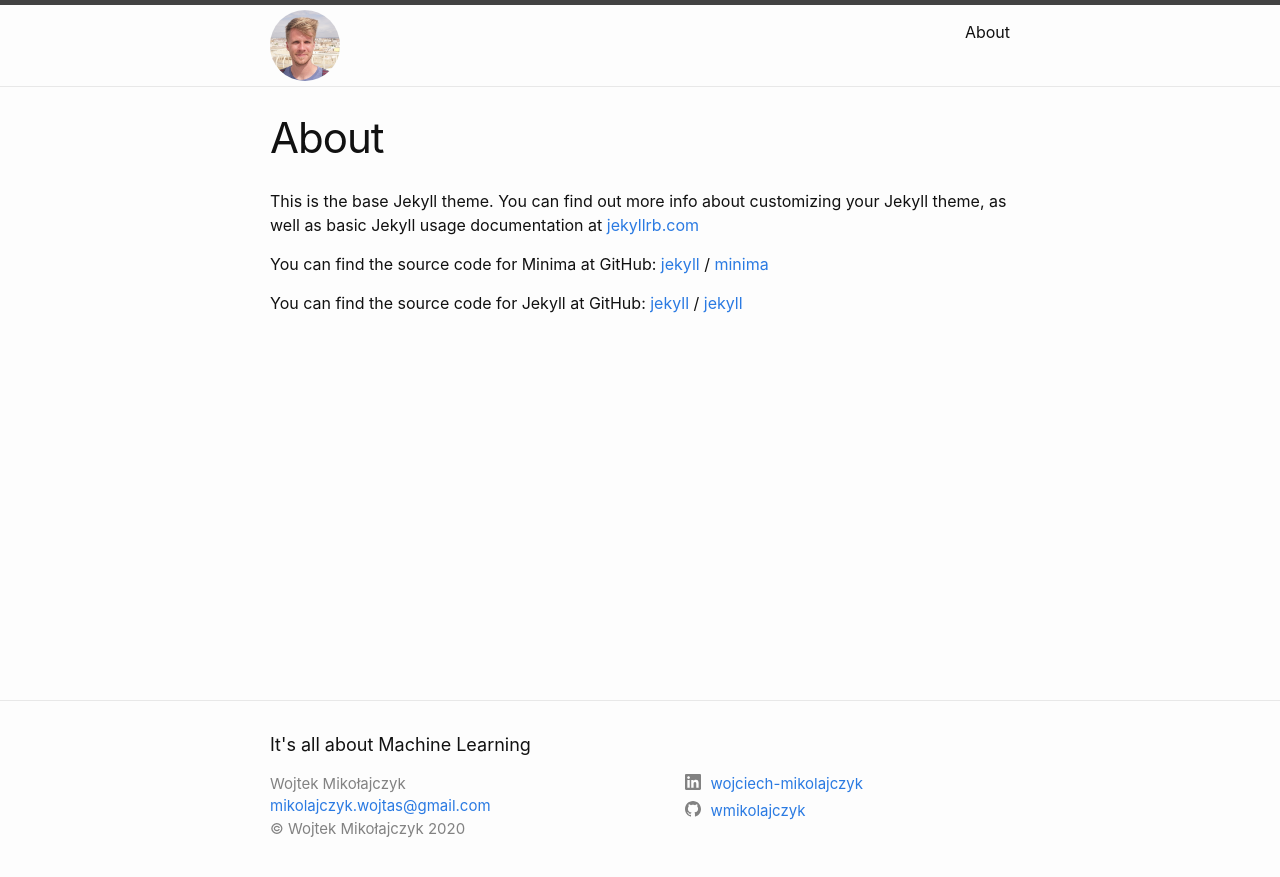
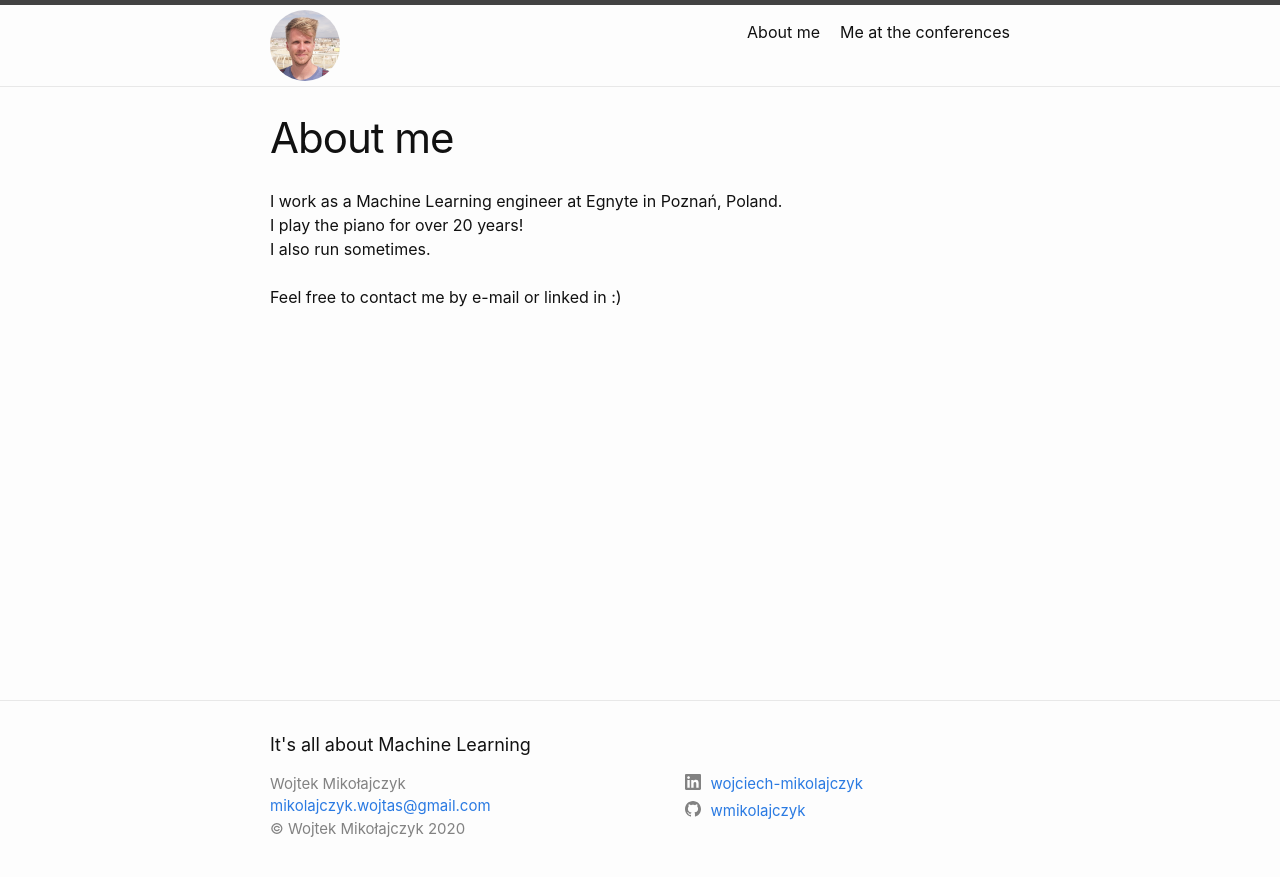
Before and after one commit to wmikolajczyk/womiko-blog, a Jekyll site: the page built from about.markdown, in a window 1280 px wide. Shown: the top 877 px of the page. Built offline with Jekyll 4.4.1, drawn with Linux system fonts in a browser that asks for light colours.

Commit message:
Add me at conferences, update about

```diff
--- a/about.markdown
+++ b/about.markdown
@@ -1,18 +1,11 @@
 ---
 layout: page
-title: About
-permalink: /about/
+title: About me
+permalink: /about-me/
 ---
 
-This is the base Jekyll theme. You can find out more info about customizing your Jekyll theme, as well as basic Jekyll usage documentation at [jekyllrb.com](https://jekyllrb.com/)
-
-You can find the source code for Minima at GitHub:
-[jekyll][jekyll-organization] /
-[minima](https://github.com/jekyll/minima)
-
-You can find the source code for Jekyll at GitHub:
-[jekyll][jekyll-organization] /
-[jekyll](https://github.com/jekyll/jekyll)
-
-
-[jekyll-organization]: https://github.com/jekyll
+I work as a Machine Learning engineer at Egnyte in Poznań, Poland.\
+I play the piano for over 20 years!\
+I also run sometimes.\
+\
+Feel free to contact me by e-mail or linked in :)
```
Also changed, not shown: me_at_conferences.markdown (added, +13 -0 lines).
